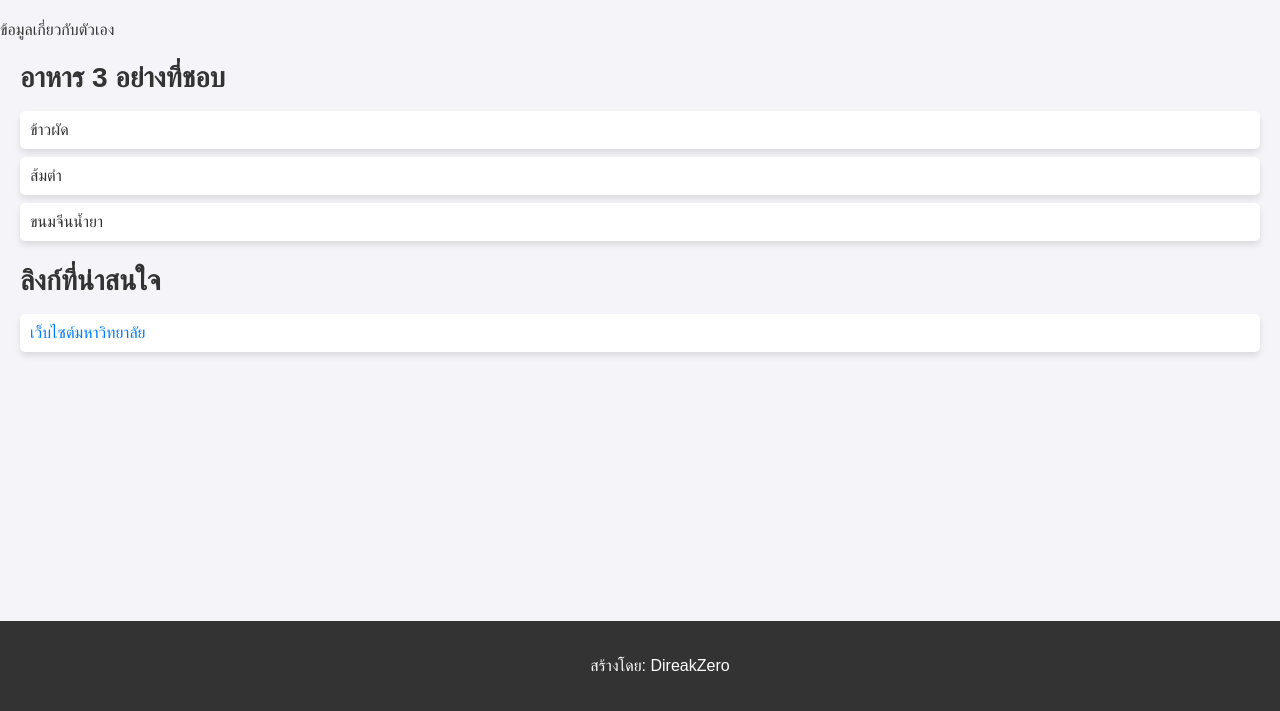
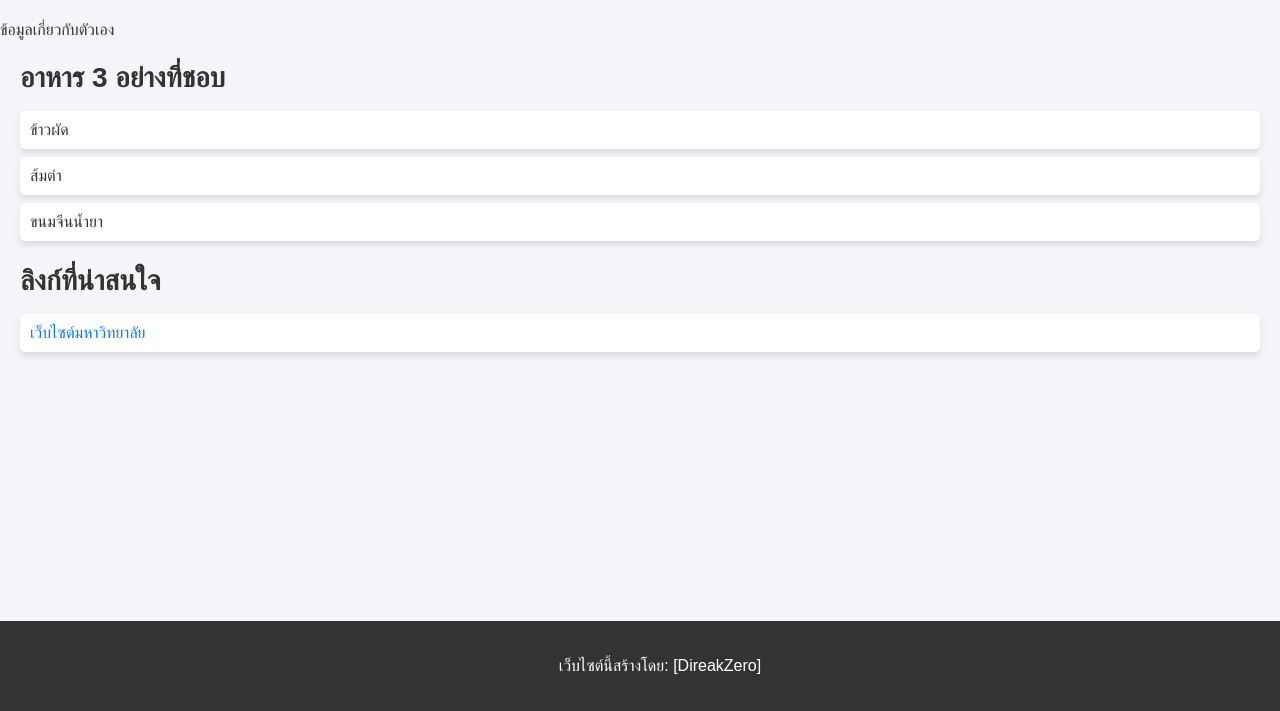
Before and after one commit to DireakZero/DireakZero.github.io, a plain HTML site: page index.html in a window 1280 px wide. Shown: the part 89-800 px from the top of the page. Drawn offline with Linux system fonts and the light colour scheme.

Commit message:
Update index.html

```diff
--- a/index.html
+++ b/index.html
@@ -29,7 +29,7 @@
     </section>
 
     <footer>
-        <p>สร้างโดย: DireakZero</p>
+        <p>เว็บไซต์นี้สร้างโดย: [DireakZero]</p>
     </footer>
 </body>
 </html>
```
